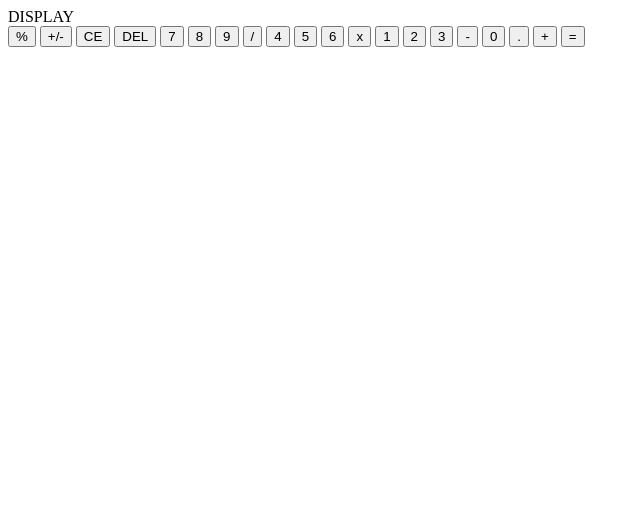
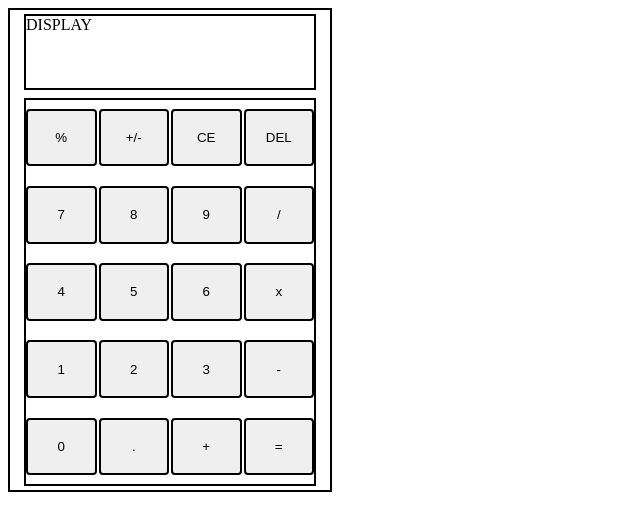
Before and after one commit to nox1d/Calculator-nox-2024, a plain HTML site: page index.html in a window 1280 px wide. Shown: the whole page, without its empty margins (0-640 px from the left). Drawn offline with Linux system fonts and the light colour scheme.

Commit message:
Add base calculator css

```diff
--- a/index.html
+++ b/index.html
@@ -3,6 +3,7 @@
 <head>
     <meta charset="UTF-8">
     <meta name="viewport" content="width=device-width, initial-scale=1.0">
+    <link rel="stylesheet" href="style.css">
     <title>Calculator</title>
 </head>
 <body>
--- /dev/null
+++ b/style.css
@@ -0,0 +1,36 @@
+div.frame {
+    display: flex;
+    flex-direction: column;
+    justify-content: center;
+    align-items: center;
+    border: 2px solid hsl(0, 0%, 0%);
+    width: 320px;
+    height: 480px;
+}
+
+div#display {
+    border: 2px solid hsl(0, 0%, 0%);
+    width: 90%;
+    height: 15%;
+    margin: 4px;
+}
+
+div.button-container {
+    display: flex;
+    flex-wrap: wrap;
+    justify-content: center;
+    align-items: center;
+    width: 90%;
+    height: 80%;
+    margin: 4px;
+    border: 2px solid hsl(0, 0%, 0%);
+    gap: 2px;
+}
+
+button {
+    flex: 1;
+    min-width: 20%;
+    height: 15%;
+    border: 2px solid hsl(0, 0%, 0%);
+    border-radius: 4px;
+}
```
